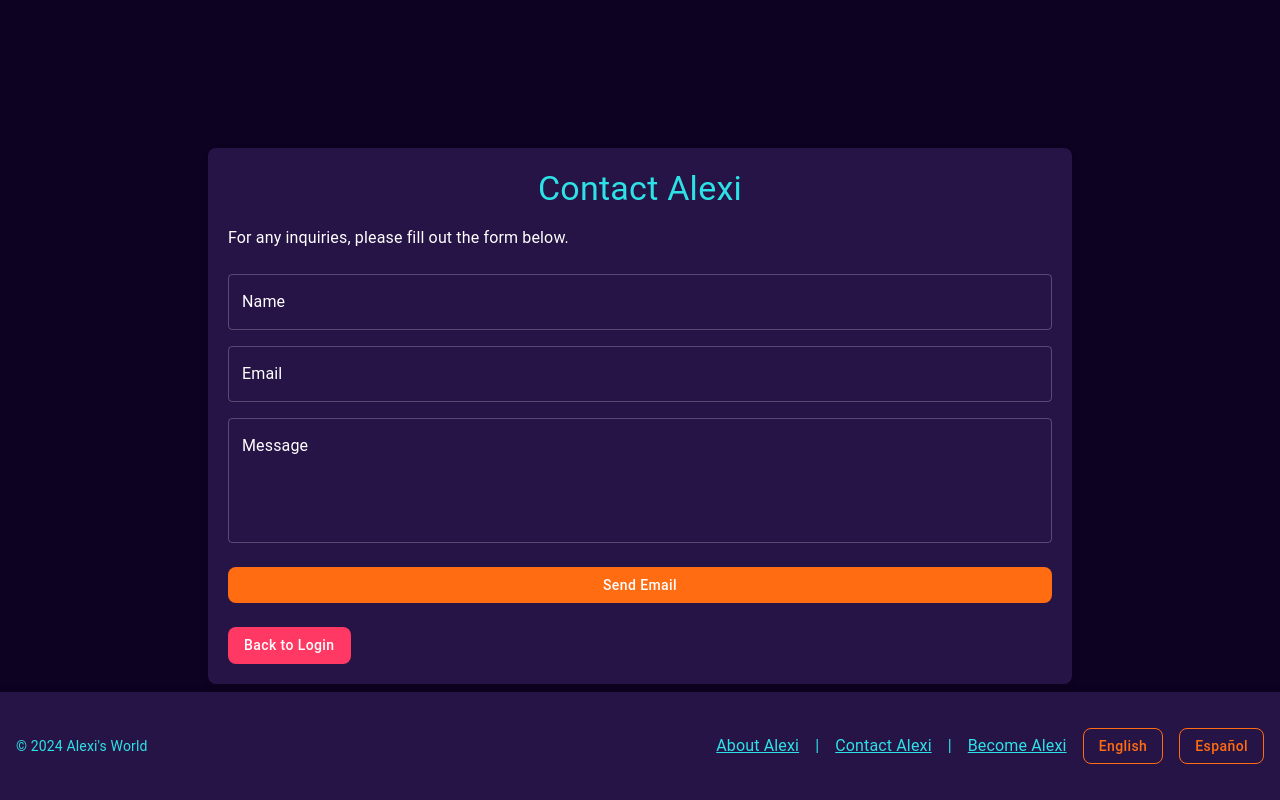
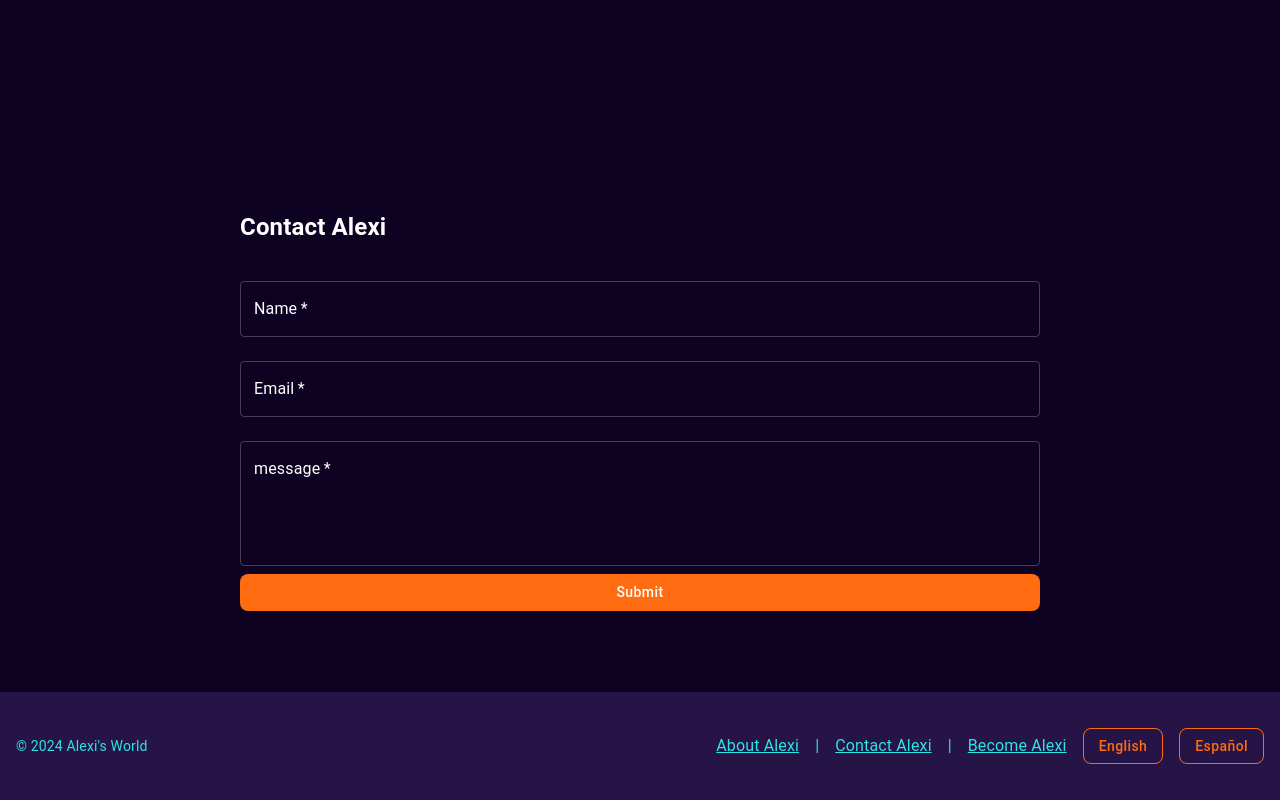
Before and after one commit to alexi-o/alexis-firebase-template, a React (Create React App) app: page /contact in a window 1280 px wide. Built offline with nearby package versions, Linux system fonts and the light colour scheme; no server answers.

Commit message:
adds contact form to auth tabs

```diff
--- a/src/components/AuthTabs.js
+++ b/src/components/AuthTabs.js
@@ -4,6 +4,7 @@ import { useTranslation } from "react-i18next";
 import Login from "./Login";
 import SignUp from "./SignUp";
 import RequestAccess from "./RequestAccess";
+import ContactForm from "./ContactPage";
 
 const AuthTabs = () => {
   const [tabIndex, setTabIndex] = useState(0);
@@ -34,6 +35,7 @@ const AuthTabs = () => {
           <Tab label={t("loginTab")} />
           <Tab label={t("signUpTab")} />
           <Tab label={t("requestAccessTab")} />
+          <Tab label={t("contactUsTitle")} />
         </Tabs>
         <Box
           sx={{
@@ -44,6 +46,7 @@ const AuthTabs = () => {
           {tabIndex === 0 && <Login />}
           {tabIndex === 1 && <SignUp />}
           {tabIndex === 2 && <RequestAccess />}
+          {tabIndex === 3 && <ContactForm />}
         </Box>
       </Box>
     </Box>
--- a/src/components/ContactPage.js
+++ b/src/components/ContactPage.js
@@ -1,121 +1,122 @@
 import React, { useState } from "react";
-import {
-  Box,
-  Container,
-  Typography,
-  Button,
-  TextField,
-  Alert,
-} from "@mui/material";
-import { useNavigate } from "react-router-dom";
+import { TextField, Button, Typography } from "@mui/material";
+import { collection, addDoc, serverTimestamp } from "firebase/firestore";
+import { db } from "../firebase";
+import { ToastContainer, toast } from "react-toastify";
+import "react-toastify/dist/ReactToastify.css";
+import { useTranslation } from "react-i18next";
 import axios from "axios";
 
-const ContactPage = () => {
-  const navigate = useNavigate();
+const ContactForm = () => {
+  const { t } = useTranslation();
   const [formData, setFormData] = useState({
     name: "",
     email: "",
     message: "",
   });
-  const [success, setSuccess] = useState(null);
-  const [error, setError] = useState(null);
+  const [submitted, setSubmitted] = useState(false);
+  const [message, setMessage] = useState("");
 
-  const handleChange = (event) => {
-    setFormData({ ...formData, [event.target.name]: event.target.value });
+  const handleChange = (e) => {
+    const { name, value } = e.target;
+    setFormData((prevData) => ({
+      ...prevData,
+      [name]: value,
+    }));
   };
 
-  const handleSubmit = async (event) => {
-    event.preventDefault();
-    setSuccess(null);
-    setError(null);
+  const handleSubmit = async (e) => {
+    e.preventDefault();
+
+    if (!formData.email || !formData.name || !formData.message) {
+      const errorMessage = t("fillAllFields");
+      setMessage(errorMessage);
+      toast.error(errorMessage);
+      return;
+    }
 
     try {
+      await addDoc(collection(db, "contactMessages"), {
+        ...formData,
+        createdAt: serverTimestamp(),
+      });
+
+      // Send email using Firebase Function
       const response = await axios.post(
         "https://YOUR_FIREBASE_REGION-YOUR_PROJECT_ID.cloudfunctions.net/sendContactEmail",
         formData
       );
+
       if (response.status === 200) {
-        setSuccess("Email sent successfully!");
+        setSubmitted(true);
+        const successMessage = t("messageSent");
+        setMessage(successMessage);
+        toast.success(successMessage);
         setFormData({ name: "", email: "", message: "" });
       }
-    } catch (err) {
-      setError("Failed to send email. Please try again later.");
+    } catch (error) {
+      console.error("Error submitting contact form:", error);
+      const errorMessage = t("submitError");
+      setMessage(errorMessage);
+      toast.error(errorMessage);
     }
   };
 
   return (
-    <Container maxWidth="md" sx={{ mt: 4 }}>
-      <Box
-        sx={{
-          backgroundColor: "background.paper",
-          color: "text.primary",
-          padding: "20px",
-          borderRadius: "8px",
-          boxShadow: "0 4px 8px rgba(0, 0, 0, 0.1)",
-        }}
-      >
-        <Typography variant="h4" sx={{ mb: 2, textAlign: "center" }}>
-          Contact Alexi
-        </Typography>
-        <Typography variant="body1" sx={{ mb: 3 }}>
-          For any inquiries, please fill out the form below.
-        </Typography>
-
-        {success && (
-          <Alert severity="success" sx={{ mb: 2 }}>
-            {success}
-          </Alert>
-        )}
-        {error && (
-          <Alert severity="error" sx={{ mb: 2 }}>
-            {error}
-          </Alert>
-        )}
-
+    <div>
+      <ToastContainer position="bottom-left" autoClose={5000} />
+      <h2>{t("contactUsTitle")}</h2>
+      {submitted ? (
+        <p>{message}</p>
+      ) : (
         <form onSubmit={handleSubmit}>
           <TextField
-            label="Name"
+            label={t("name")}
             name="name"
+            fullWidth
+            margin="normal"
             value={formData.name}
             onChange={handleChange}
-            fullWidth
-            sx={{ mb: 2 }}
+            required
           />
           <TextField
-            label="Email"
+            label={t("email")}
             name="email"
             type="email"
+            fullWidth
+            margin="normal"
             value={formData.email}
             onChange={handleChange}
-            fullWidth
-            sx={{ mb: 2 }}
+            required
           />
           <TextField
-            label="Message"
+            label={t("message")}
             name="message"
-            value={formData.message}
-            onChange={handleChange}
             fullWidth
             multiline
             rows={4}
-            sx={{ mb: 3 }}
+            margin="normal"
+            value={formData.message}
+            onChange={handleChange}
+            required
           />
-          <Button type="submit" variant="contained" color="primary" fullWidth>
-            Send Email
+          <Button variant="contained" color="primary" type="submit" fullWidth>
+            {t("submit")}
           </Button>
+          {message && (
+            <Typography
+              variant="body2"
+              color="error"
+              align="center"
+              style={{ marginTop: 16 }}
+            >
+              {message}
+            </Typography>
+          )}
         </form>
-
-        <Button
-          variant="contained"
-          color="secondary"
-          onClick={() => navigate("/")}
-          sx={{ mt: 3 }}
-        >
-          Back to Login
-        </Button>
-      </Box>
-    </Container>
+      )}
+    </div>
   );
 };
 
-export default ContactPage;
+export default ContactForm;
--- a/src/i18n.js
+++ b/src/i18n.js
@@ -10,6 +10,7 @@ const resources = {
       timezone: "Timezone",
       language: "Language",
       save: "Save Settings",
+      contactUsTitle: "Contact Alexi",
       metadataExtraction: "Metadata Extraction",
       viewGithubRepo: "View the GitHub Repository",
       uploadSuccess: "Image successfully uploaded!",
@@ -85,6 +86,7 @@ const resources = {
       timezone: "Zona horaria",
       language: "Idioma",
       save: "Guardar configuraciones",
+      contactUsTitle: "Contact Alexi",
       metadataExtraction: "Extracción de Metadatos",
       viewGithubRepo: "Ver el Repositorio en GitHub",
       uploadSuccess: "¡Imagen subida con éxito!",
```
